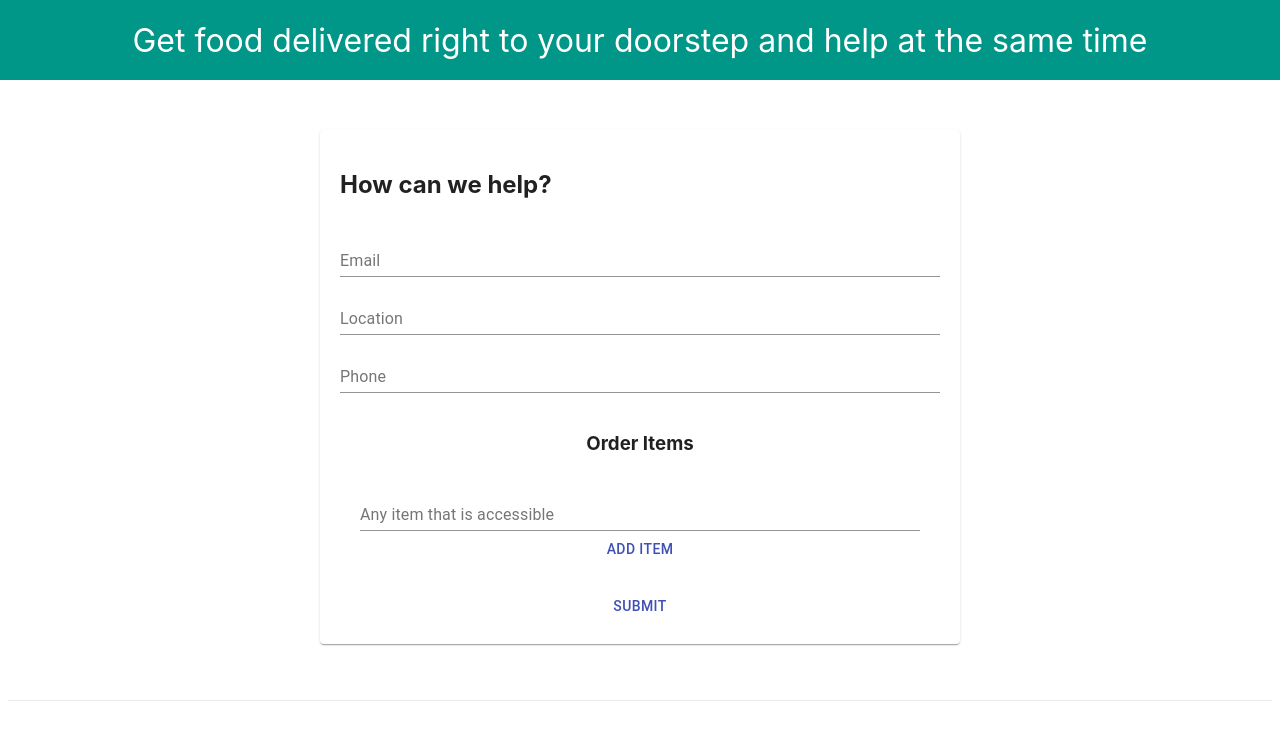
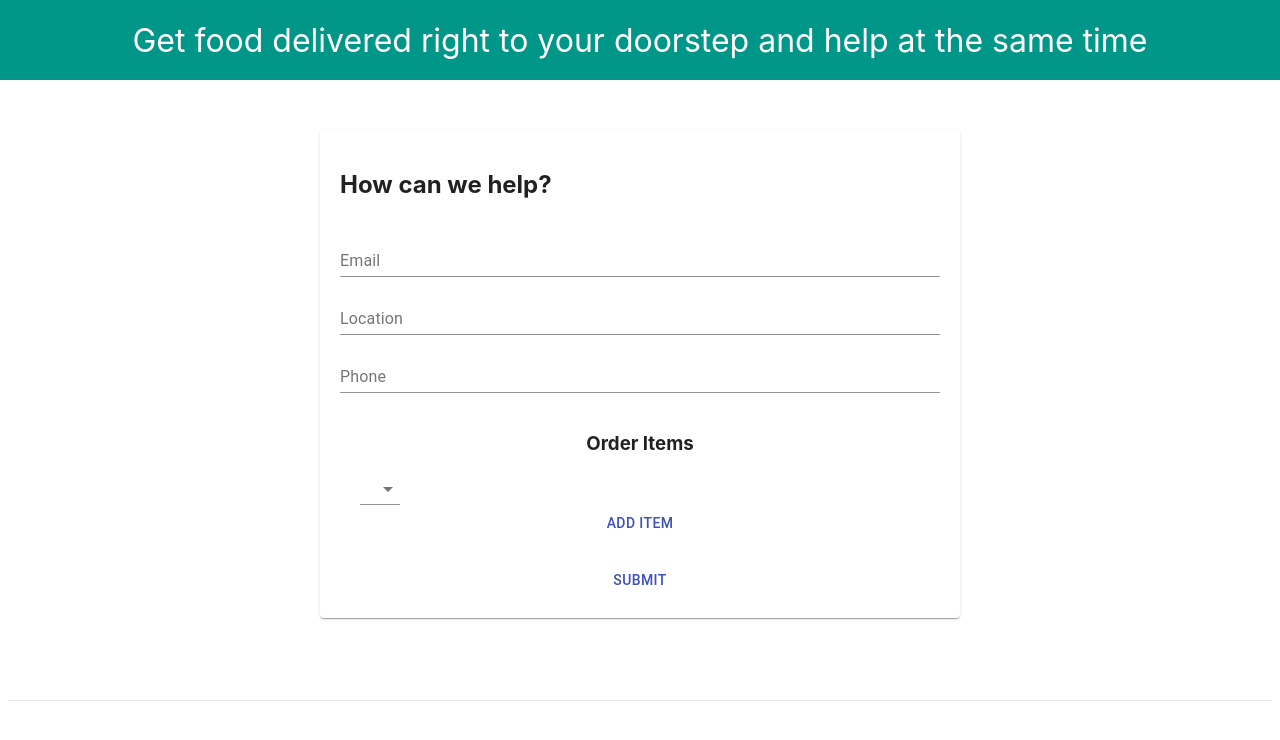
Before and after one commit to DanielPerlman/corona-delivery, a Next.js app: page / in a window 1280 px wide. Shown: the top 740 px of the page. Built offline with nearby package versions, Linux system fonts and the light colour scheme.

Commit message:
Added dropdown with other as an option, if other chosen shows a custom text input

```diff
--- a/components/RequestForm.js
+++ b/components/RequestForm.js
@@ -2,11 +2,20 @@ import Card from '@material-ui/core/Card';
 import TextField from '@material-ui/core/TextField';
 import Button from '@material-ui/core/Button';
 import { makeStyles } from "@material-ui/core/styles";
+import MenuItem from '@material-ui/core/MenuItem';
+import Select from '@material-ui/core/Select';
+
 import React, { useState } from 'react';
 
-let possibleShoppingItems = [
+const possibleShoppingItems = [
   {
-    'name': 'test'
+    'name': 'pasta'
+  },
+  {
+    'name': 'milk'
+  },
+  {
+    'name': 'other'
   }
 ];
 
@@ -23,9 +32,14 @@ const useStyles = makeStyles(theme => ({
   }
 }));
 
-const RequestForm = () => {
+const RequestForm = props => {
   const classes = useStyles();
   const [orderItems, setOrderItems] = useState(['']);
+  const [possibleShoppingItemChosen, choosePossibleItem] = useState({});
+
+  const handleChange = event => {
+    choosePossibleItem(event.target.value);
+  };
 
   return (
     <div className="request-form-container">
@@ -52,15 +66,28 @@ const RequestForm = () => {
             />
             <div className="row">
               <h3>Order Items</h3>
-              {orderItems.map((orderItem, i) =>
-                (<TextField
-                    className={classes.textInput}
-                    name={`orderItem${i+1}`}
-                    type="text"
-                    value={orderItem}
-                    label="Any item that is accessible"
-                />)
-              )}
+              {orderItems.map((orderItem, i) => {
+                return (<div>
+                  <Select
+                    labelId="demo-simple-select-label"
+                    id="demo-simple-select"
+                    value={possibleShoppingItemChosen}
+                    onChange={handleChange}
+                  >
+                    {possibleShoppingItems.map((possibleShoppingItem, index) => {
+                      return (<MenuItem value={possibleShoppingItem.name}>{possibleShoppingItem.name}</MenuItem>)
+                    })}
+                  </Select>
+
+                  {possibleShoppingItemChosen == true && <TextField
+                      className={classes.textInput}
+                      name={`orderItem${i+1}`}
+                      type="text"
+                      value={orderItem}
+                      label="Any item that is accessible"
+                  />}
+                </div>);
+              })}
               <Button className={classes.buttonAddItem} color="primary" onClick={() => setOrderItems([...orderItems, ""])}> Add Item </Button>
             </div>
             <Button className={classes.button} type="submit" color="primary"> Submit </Button>
```
